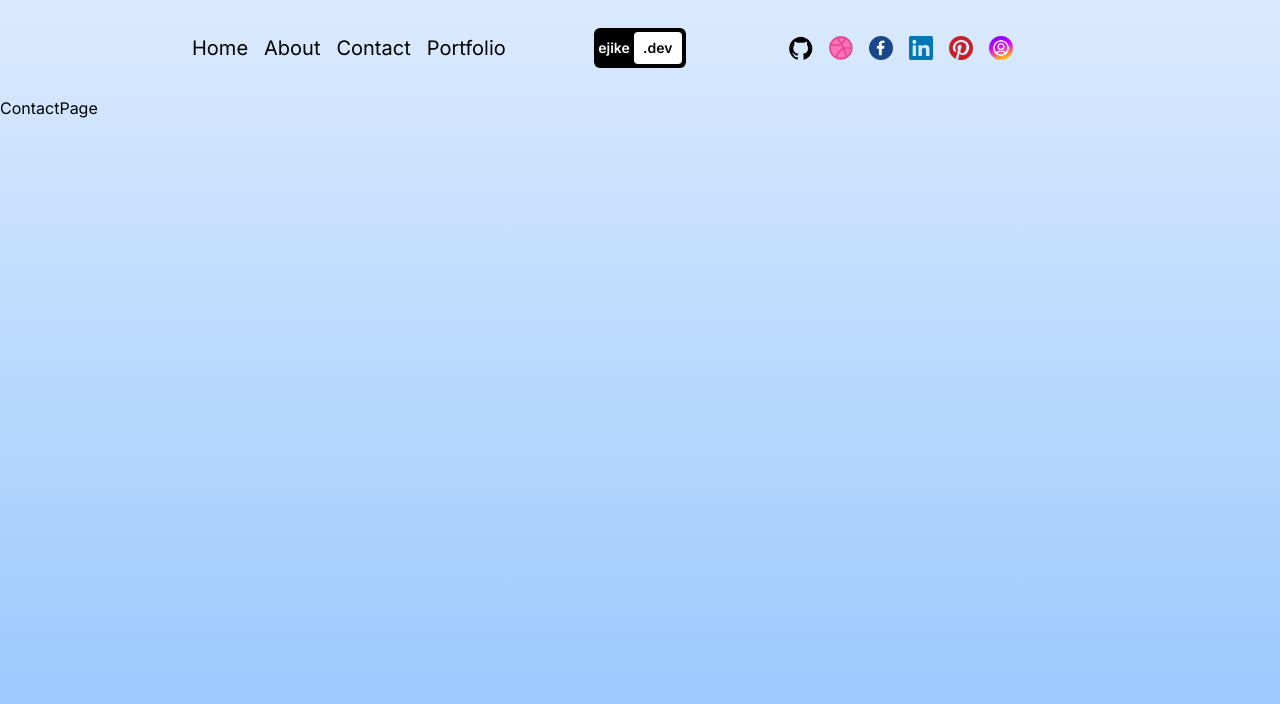
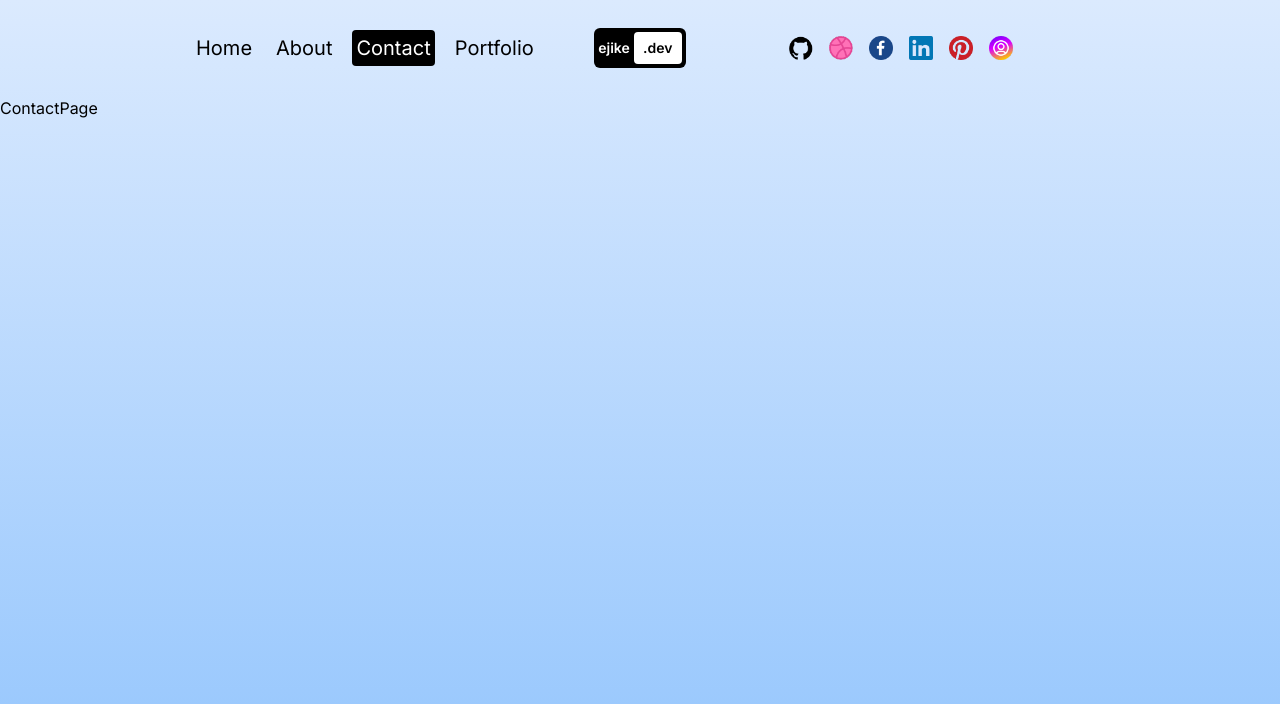
Before and after one commit to agkayster/ejike-portfolio-website, a Next.js app: page /contact in a window 1280 px wide. Shown: the top 704 px of the page. Built offline with nearby package versions, Linux system fonts and the light colour scheme.

Commit message:
working on the logo not to be stretched

```diff
--- a/src/components/navbar.jsx
+++ b/src/components/navbar.jsx
@@ -88,10 +88,7 @@ const NavBar = () => {
 			{/* LINKS */}
 			<div className='hidden md:flex flex-row gap-4 w-1/3'>
 				{links.map(({ url, title }) => (
-					// <NavLink key={title} url={url} title={title} />
-					<Link key={title} href={url}>
-						{title}
-					</Link>
+					<NavLink key={title} url={url} title={title} />
 				))}
 			</div>
 			{/*2nd step: LOGO */}
--- a/src/components/navlink.jsx
+++ b/src/components/navlink.jsx
@@ -0,0 +1,20 @@
+'use client';
+import React from 'react';
+import Link from 'next/link';
+import { usePathname } from 'next/navigation';
+
+const NavLink = ({ url, title }) => {
+	const pathname = usePathname();
+
+	return (
+		<Link
+			className={`rounded p-1 ${
+				pathname === url && 'bg-black text-white'
+			}`}
+			href={url}>
+			{title}
+		</Link>
+	);
+};
+
+export default NavLink;
```
